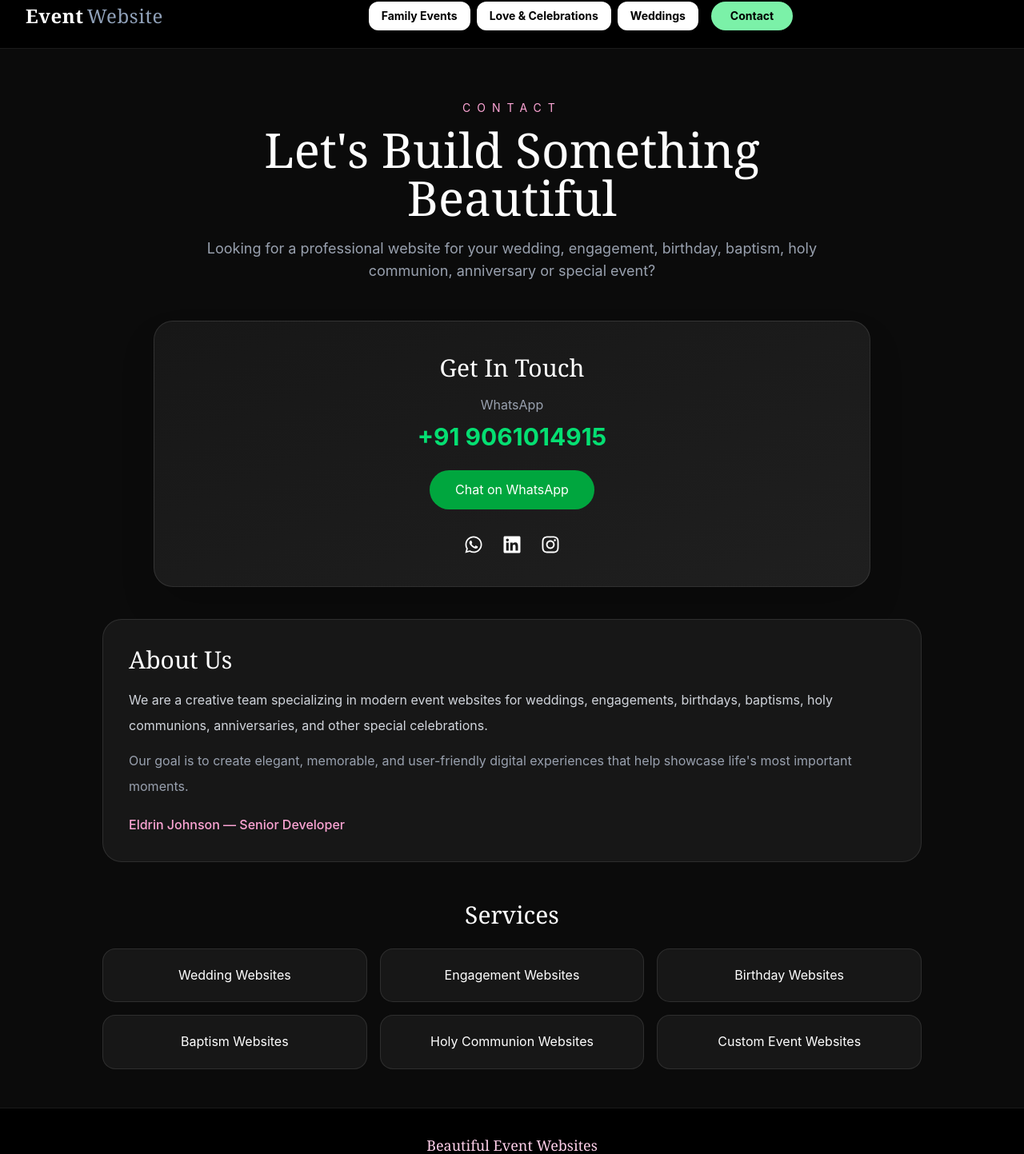
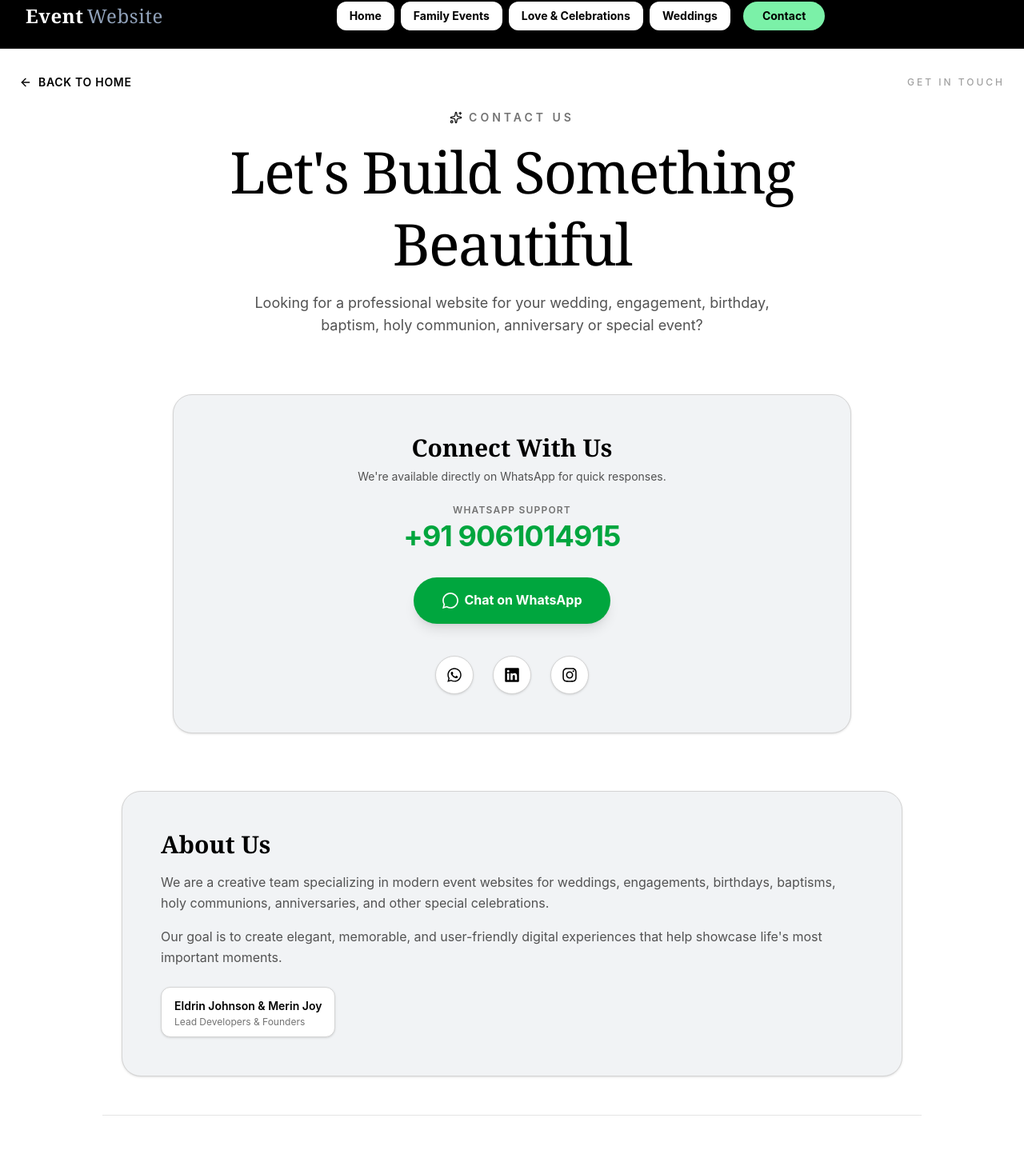
Before and after one commit to ELDRIN23/event-website, a React (Vite) app: page /contact in a window 1280 px wide. Shown: the part 20-1463 px from the top of the page at 80% size. Built offline with nearby package versions, Linux system fonts and the light colour scheme.

Commit message:
fixed contact page!

```diff
--- a/src/components/Footer.jsx
+++ b/src/components/Footer.jsx
@@ -37,14 +37,14 @@ export default function Footer() {
           <FaLinkedin size={20} />
         </a> */}
 
-        <a
+        {/* <a
           href=""
           target="_blank"
           rel="noopener noreferrer"
           className="hover:text-pink-400 transition duration-300"
         >
           <FaInstagram size={20} />
-        </a>
+        </a> */}
 
         {/* <a
           href="https://github.com/ELDRIN23"
--- a/src/components/Navbar.jsx
+++ b/src/components/Navbar.jsx
@@ -1,3 +1,13 @@
+/**
+ * @authors Eldrin Johnson, Merin Joy
+ * @copyright Copyright (c) 2026 Eldrin Johnson and Merin Joy. All Rights Reserved.
+ *
+ * PROPRIETARY & CONFIDENTIAL
+ * This source code, component logic, and UI design are the exclusive property
+ * of Eldrin Johnson and Merin Joy. Unauthorized copying, duplication, distribution, or
+ * modification of this file via any medium is strictly prohibited by law.
+ */
+
 import { Link, useLocation } from "react-router-dom";
 import { useState, useEffect } from "react";
 
@@ -52,6 +62,14 @@ export default function Navbar() {
         {/* DESKTOP NAV */}
         <nav className="hidden lg:flex items-center gap-2">
           <Link
+            to="/"
+            style={{ color: "#000000" }}
+            className="px-4 py-2 rounded-xl text-xs sm:text-sm font-bold !bg-white !text-black hover:!bg-slate-200 hover:scale-105 transition-all shadow-sm"
+          >
+            Home
+          </Link>
+
+          <Link
             to="/family-events"
             style={{ color: "#000000" }}
             className="px-4 py-2 rounded-xl text-xs sm:text-sm font-bold !bg-white !text-black hover:!bg-slate-200 hover:scale-105 transition-all shadow-sm"
@@ -74,14 +92,6 @@ export default function Navbar() {
           >
             Weddings
           </Link>
-
-          {/* <Link
-            to="/wedding-demo"
-            style={{ color: "#000000" }}
-            className="px-4 py-2 rounded-xl text-xs sm:text-sm font-bold !bg-white !text-black hover:!bg-slate-200 hover:scale-105 transition-all shadow-sm flex items-center gap-1"
-          >
-            ✨ Wedding Demo
-          </Link> */}
 
           {/* LIGHT GREEN CONTACT BUTTON */}
           <Link
@@ -122,6 +132,15 @@ export default function Navbar() {
       {mobileMenuOpen && (
         <div className="lg:hidden border-t border-white/10 bg-black/95 backdrop-blur-xl px-5 py-6 space-y-3">
           <Link
+            to="/"
+            onClick={() => setMobileMenuOpen(false)}
+            style={{ color: "#000000" }}
+            className="block px-4 py-3 rounded-xl text-sm font-bold !bg-white !text-black text-center shadow-sm"
+          >
+            Home
+          </Link>
+
+          <Link
             to="/family-events"
             onClick={() => setMobileMenuOpen(false)}
             style={{ color: "#000000" }}
@@ -147,15 +166,6 @@ export default function Navbar() {
           >
             Weddings
           </Link>
-{/*
-          <Link
-            to="/wedding-demo"
-            onClick={() => setMobileMenuOpen(false)}
-            style={{ color: "#000000" }}
-            className="block px-4 py-3 rounded-xl text-sm font-bold !bg-white !text-black text-center shadow-sm"
-          >
-            ✨ Wedding Demo
-          </Link> */}
 
           {/* LIGHT GREEN MOBILE CONTACT BUTTON */}
           <Link
--- a/src/pages/Contact.jsx
+++ b/src/pages/Contact.jsx
@@ -1,108 +1,150 @@
+/**
+ * @authors Eldrin Johnson, Merin Joy
+ * @copyright Copyright (c) 2026 Eldrin Johnson and Merin Joy. All Rights Reserved.
+ *
+ * PROPRIETARY & CONFIDENTIAL
+ * This source code, component logic, and UI design are the exclusive property
+ * of Eldrin Johnson and Merin Joy. Unauthorized copying, duplication, distribution, or
+ * modification of this file via any medium is strictly prohibited by law.
+ */
+import React from "react";
 import { FaWhatsapp, FaLinkedin, FaInstagram } from "react-icons/fa";
+import { ArrowLeft, Sparkles, Gem } from "lucide-react";
+import { Link } from "react-router-dom";
 
 export default function Contact() {
   return (
-    <div className="bg-[#0b0b0b] text-white min-h-screen">
-      {/* HERO */}
-      <section className="pt-16 pb-8 px-6">
-        <div className="max-w-4xl mx-auto text-center">
-          <p className="uppercase tracking-[8px] text-pink-300 text-sm mb-3">
-            Contact
+    <div className="bg-white text-black min-h-screen overflow-x-hidden font-sans selection:bg-black selection:text-white">
+
+      {/* TOP HEADER BAR WITH BACK LINK */}
+      <div className="max-w-7xl mx-auto px-4 sm:px-6 pt-6 sm:pt-8 pb-4 flex items-center justify-between">
+        <Link
+          to="/"
+          className="inline-flex items-center gap-1.5 sm:gap-2 text-[11px] sm:text-sm font-semibold uppercase tracking-wider text-neutral-500 hover:text-black transition-colors"
+        >
+          <ArrowLeft size={16} /> Back to Home
+        </Link>
+        <span className="text-[10px] sm:text-xs uppercase tracking-[2px] sm:tracking-[3px] text-neutral-400 font-medium">
+          Get In Touch
+        </span>
+      </div>
+
+      {/* HERO SECTION */}
+      <section className="pt-2 pb-8 sm:pb-12 px-4 sm:px-6 max-w-5xl mx-auto text-center">
+        <p className="uppercase tracking-[3px] sm:tracking-[4px] text-neutral-500 text-[11px] sm:text-sm mb-3 font-semibold flex items-center justify-center gap-2">
+          <Sparkles size={16} className="text-neutral-900" />
+          Contact Us
         </p>
 
-          <h1 className="text-4xl md:text-6xl font-serif mb-5">
+        <h1 className="text-3xl sm:text-5xl md:text-7xl font-serif mb-4 text-black tracking-tight leading-tight">
           Let's Build Something Beautiful
         </h1>
 
-          <p className="text-gray-400 text-base md:text-lg leading-7 max-w-3xl mx-auto">
-            Looking for a professional website for your wedding, engagement,
-            birthday, baptism, holy communion, anniversary or special event?
+        <p className="text-neutral-600 text-sm sm:text-base md:text-lg font-normal max-w-2xl mx-auto px-2">
+          Looking for a professional website for your wedding, engagement, birthday, baptism, holy communion, anniversary or special event?
         </p>
-        </div>
       </section>
 
-      {/* CONTACT CARD */}
-      <section className="px-6 py-4">
-        <div className="max-w-4xl mx-auto bg-gradient-to-br from-[#171717] to-[#1f1f1f] border border-white/10 rounded-3xl p-8 md:p-10 text-center shadow-2xl">
-          <h2 className="text-2xl md:text-3xl font-serif mb-4">Get In Touch</h2>
+      {/* CONTACT CARD SECTION */}
+      <section className="px-4 sm:px-6 py-4 sm:py-6 max-w-4xl mx-auto">
+        <div className="bg-[#f1f3f5] rounded-3xl p-6 sm:p-10 md:p-12 border border-neutral-300 shadow-sm text-center">
+          <h2 className="text-2xl sm:text-3xl font-serif mb-2 text-black font-bold">Connect With Us</h2>
+          <p className="text-neutral-600 text-xs sm:text-sm mb-6 px-2">We're available directly on WhatsApp for quick responses.</p>
 
-          <p className="text-gray-400">WhatsApp</p>
-
-          <p className="text-2xl md:text-3xl font-bold text-green-400 mt-2 mb-6">
+          <p className="text-[11px] sm:text-xs uppercase tracking-widest text-neutral-500 font-semibold mb-1">WhatsApp Support</p>
+          <p className="text-2xl sm:text-3xl md:text-4xl font-bold text-green-600 mb-6 sm:mb-8 tracking-tight">
             +91 9061014915
           </p>
 
           <a
-            href="https://wa.me/9061014915"
+            href="https://wa.me/919061014915"
             target="_blank"
             rel="noopener noreferrer"
+            className="inline-block w-full sm:w-auto"
           >
-            <button className="bg-green-600 hover:bg-green-700 px-8 py-3 rounded-full font-semibold transition">
+            <button
+              style={{ backgroundColor: "#16a34a", color: "#ffffff" }}
+              className="!bg-green-600 hover:!bg-green-700 !text-white w-full sm:w-auto px-6 sm:px-9 py-3.5 sm:py-4 rounded-full font-bold text-sm sm:text-base hover:scale-105 transition-transform duration-300 shadow-lg cursor-pointer inline-flex items-center justify-center gap-2"
+            >
+              <svg className="w-5 h-5 fill-white text-white shrink-0" viewBox="0 0 24 24">
+                <path d="M.057 24l1.687-6.163c-1.041-1.804-1.588-3.849-1.587-5.946.003-6.556 5.338-11.891 11.893-11.891 3.181.001 6.167 1.24 8.413 3.488 2.245 2.248 3.481 5.236 3.48 8.414-.003 6.557-5.338 11.892-11.893 11.892-1.99-.001-3.951-.5-5.688-1.448l-6.205 1.654zm6.597-3.807c1.676.995 3.276 1.591 5.392 1.592 5.448 0 9.886-4.434 9.889-9.885.002-5.462-4.415-9.89-9.881-9.892-5.452 0-9.887 4.434-9.889 9.884-.001 2.225.651 3.891 1.746 5.634l-.999 3.648 3.842-.981z" />
+              </svg>
+              <span style={{ color: "#ffffff" }} className="!text-white font-bold">
                 Chat on WhatsApp
+              </span>
             </button>
           </a>
 
-          <div className="flex justify-center gap-6 mt-8 text-2xl">
+          {/* SOCIAL LINKS */}
+          <div className="flex justify-center gap-4 sm:gap-6 mt-8 sm:mt-10 text-xl sm:text-2xl">
             <a
-              href="https://wa.me/9061014915"
+              href="https://wa.me/919061014915"
               target="_blank"
               rel="noopener noreferrer"
-              className="hover:text-green-400 transition"
+              className="w-11 h-11 sm:w-12 sm:h-12 rounded-full bg-white border border-neutral-300 flex items-center justify-center text-black hover:bg-black hover:text-white hover:border-black transition-all shadow-sm"
+              title="WhatsApp"
             >
-              <FaWhatsapp />
+              <FaWhatsapp size={20} />
             </a>
 
             <a
               href="https://www.linkedin.com/in/eldrin-johnson"
               target="_blank"
               rel="noopener noreferrer"
-              className="hover:text-blue-400 transition"
+              className="w-11 h-11 sm:w-12 sm:h-12 rounded-full bg-white border border-neutral-300 flex items-center justify-center text-black hover:bg-black hover:text-white hover:border-black transition-all shadow-sm"
+              title="LinkedIn"
             >
-              <FaLinkedin />
+              <FaLinkedin size={20} />
             </a>
 
             <a
               href="https://www.instagram.com/_e_ldrin/"
               target="_blank"
               rel="noopener noreferrer"
-              className="hover:text-pink-400 transition"
+              className="w-11 h-11 sm:w-12 sm:h-12 rounded-full bg-white border border-neutral-300 flex items-center justify-center text-black hover:bg-black hover:text-white hover:border-black transition-all shadow-sm"
+              title="Instagram"
             >
-              <FaInstagram />
+              <FaInstagram size={20} />
             </a>
           </div>
         </div>
       </section>
 
-      {/* ABOUT */}
-      <section className="px-6 py-6">
-        <div className="max-w-5xl mx-auto bg-[#171717] border border-white/10 rounded-3xl p-8">
-          <h2 className="text-2xl md:text-3xl font-serif mb-4">About Us</h2>
+      {/* ABOUT US */}
+      <section className="px-4 sm:px-6 py-8 sm:py-12 max-w-5xl mx-auto">
+        <div className="bg-[#f1f3f5] rounded-3xl p-6 sm:p-10 md:p-12 border border-neutral-300 shadow-sm">
+          <h2 className="text-2xl sm:text-3xl font-serif mb-4 text-black font-bold">About Us</h2>
 
-          <p className="text-gray-300 leading-8">
+          <p className="text-neutral-600 leading-relaxed text-sm sm:text-base mb-4">
             We are a creative team specializing in modern event websites for
             weddings, engagements, birthdays, baptisms, holy communions,
             anniversaries, and other special celebrations.
           </p>
 
-          <p className="text-gray-400 leading-8 mt-3">
+          <p className="text-neutral-600 leading-relaxed text-sm sm:text-base mb-6">
             Our goal is to create elegant, memorable, and user-friendly digital
             experiences that help showcase life's most important moments.
           </p>
 
-          <p className="text-pink-300 mt-5 font-medium">
-            Eldrin Johnson — Senior Developer
-          </p>
+          <div className="inline-block px-4 py-2.5 bg-white rounded-xl border border-neutral-300 shadow-sm">
+            <span className="text-black font-semibold text-xs sm:text-sm">Eldrin Johnson & Merin Joy</span>
+            <span className="text-neutral-500 text-[11px] sm:text-xs block">Lead Developers & Founders</span>
+          </div>
         </div>
       </section>
 
       {/* SERVICES */}
-      <section className="px-6 py-6 pb-12">
-        <div className="max-w-5xl mx-auto">
-          <h2 className="text-2xl md:text-3xl font-serif mb-6 text-center">
-            Services
+      <section className="px-4 sm:px-6 py-8 sm:py-12 pb-16 sm:pb-20 max-w-5xl mx-auto border-t border-neutral-200">
+        <div className="text-center mb-8 sm:mb-10">
+          <p className="uppercase tracking-[3px] sm:tracking-[4px] text-neutral-500 text-xs font-semibold mb-2 flex items-center justify-center gap-1.5">
+            <Gem size={14} /> What We Offer
+          </p>
+          <h2 className="text-2xl sm:text-3xl md:text-4xl font-serif text-black">
+            Our Services
           </h2>
+        </div>
 
-          <div className="grid md:grid-cols-2 lg:grid-cols-3 gap-4">
+        <div className="grid grid-cols-1 sm:grid-cols-2 lg:grid-cols-3 gap-4 sm:gap-5">
           {[
             "Wedding Websites",
             "Engagement Websites",
@@ -113,13 +155,12 @@ export default function Contact() {
           ].map((service, index) => (
             <div
               key={index}
-                className="bg-[#171717] border border-white/10 rounded-2xl p-5 text-center hover:border-pink-300/30 transition"
+              className="bg-[#f1f3f5] border border-neutral-300 rounded-2xl p-5 sm:p-6 text-center shadow-sm hover:border-black transition-all font-serif text-base sm:text-lg text-black font-medium"
             >
               {service}
             </div>
           ))}
         </div>
-        </div>
       </section>
     </div>
   );
```
Also changed, not shown: src/pages/FamilyEvents.jsx (+0 -9 lines), src/pages/LoveCelebrations.jsx (+0 -9 lines), src/pages/Weddings.jsx (+1 -9 lines). Lines whose indentation alone changed are shown as unchanged.
